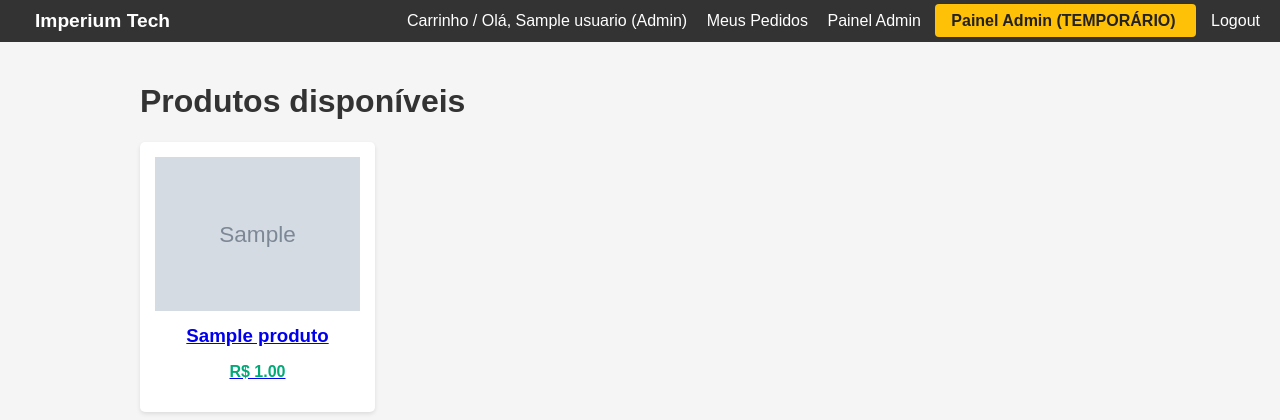
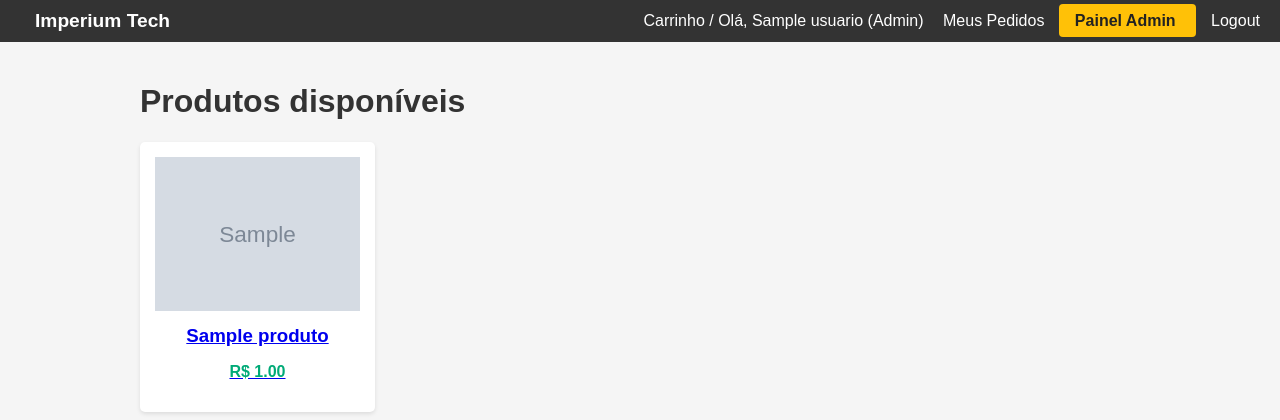
Before and after one commit to Troxx0001/imperium, a Flask app: page / in a window 1280 px wide. Shown: the top 420 px of the page. Run offline with Flask 3, Linux system fonts and the light colour scheme; a user stored in the database is signed in; tables that the repository leaves empty hold one stand-in row (values such as "Sample post"); grey boxes marked "Sample" are stand-in pictures.

Commit message:
Arruma a rota do painel admin

```diff
--- a/routes/loja_routes.py
+++ b/routes/loja_routes.py
@@ -55,9 +55,3 @@ def finalizar_compra():
 def meus_pedidos():
     pedidos = Pedido.query.filter_by(usuario_id=current_user.id).order_by(Pedido.data.desc()).all()
     return render_template('meus_pedidos.html', pedidos=pedidos)
-
-@loja.route('/admin/pedidos')
-@admin_required
-def pedidos_admin():
-    pedidos = Pedido.query.order_by(Pedido.data.desc()).all()
-    return render_template('admin_pedidos.html', pedidos=pedidos)
--- a/templates/base.html
+++ b/templates/base.html
@@ -14,15 +14,10 @@
         <span class="user">Olá, {{ current_user.nome }}{% if current_user.admin %} (Admin){% endif %}</span>
         <a href="{{ url_for('loja.meus_pedidos') }}">Meus Pedidos</a>
         {% if current_user.admin %}
-          <a href="{{ url_for('loja.pedidos_admin') }}">Painel Admin</a>
-        {% endif %}
-        <!-- TEMPORÁRIO: Link para Painel Admin só para admin autenticado -->
-        {% if current_user.is_authenticated and current_user.admin %}
           <a href="{{ url_for('admin.dashboard') }}" style="background: #ffc107; color: #222; padding: 8px 16px; border-radius: 4px; margin-left: 10px; font-weight: bold;">
-            Painel Admin (TEMPORÁRIO)
+            Painel Admin
           </a>
         {% endif %}
-        <!-- FIM TEMPORÁRIO -->
         <a href="{{ url_for('auth.logout') }}">Logout</a>
       {% else %}
         <a href="{{ url_for('auth.login') }}">Login</a>
```
Also changed, not shown: templates/admin_pedidos.html (deleted, +0 -21 lines), static/imagens/produtos/mouse1.jpg (added).
